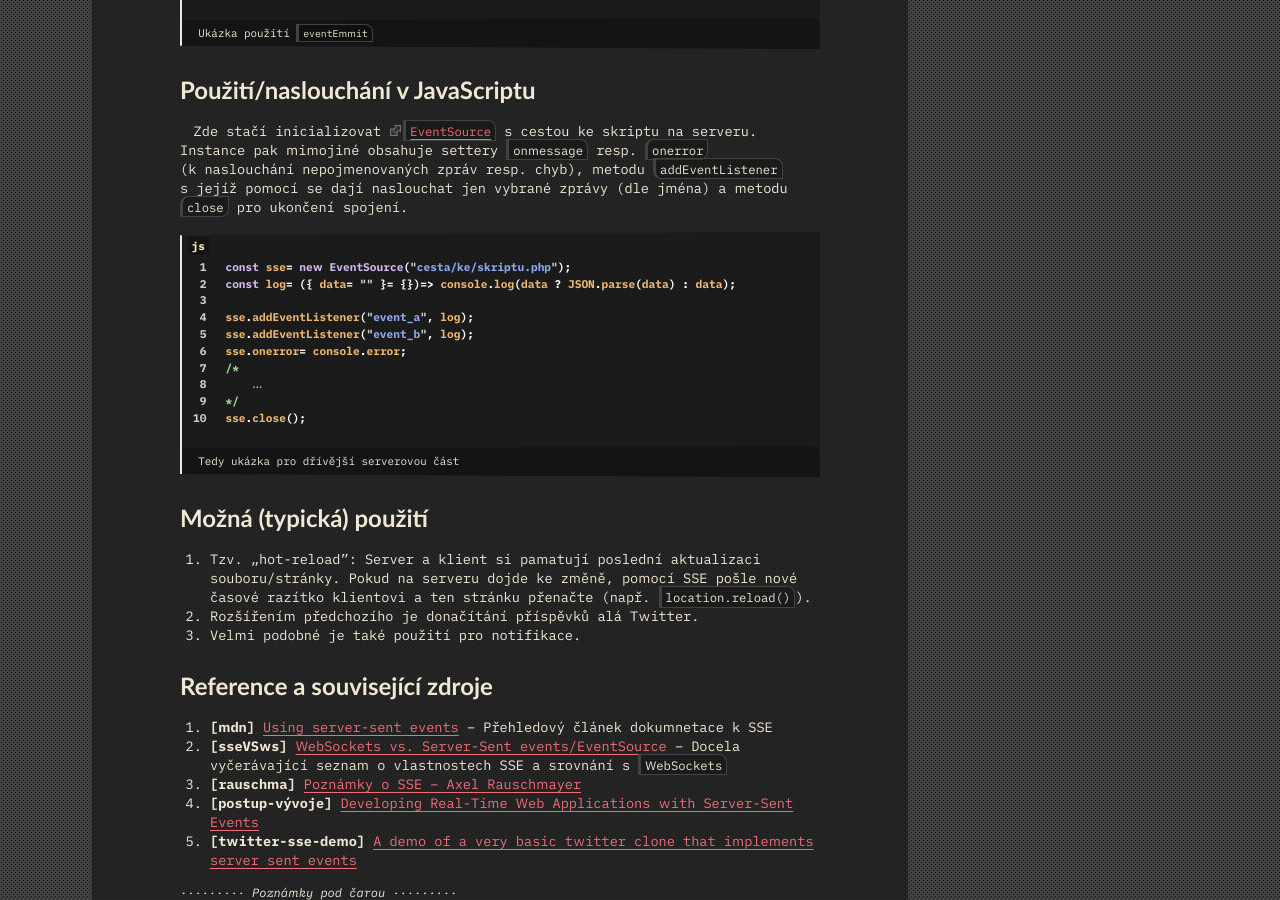
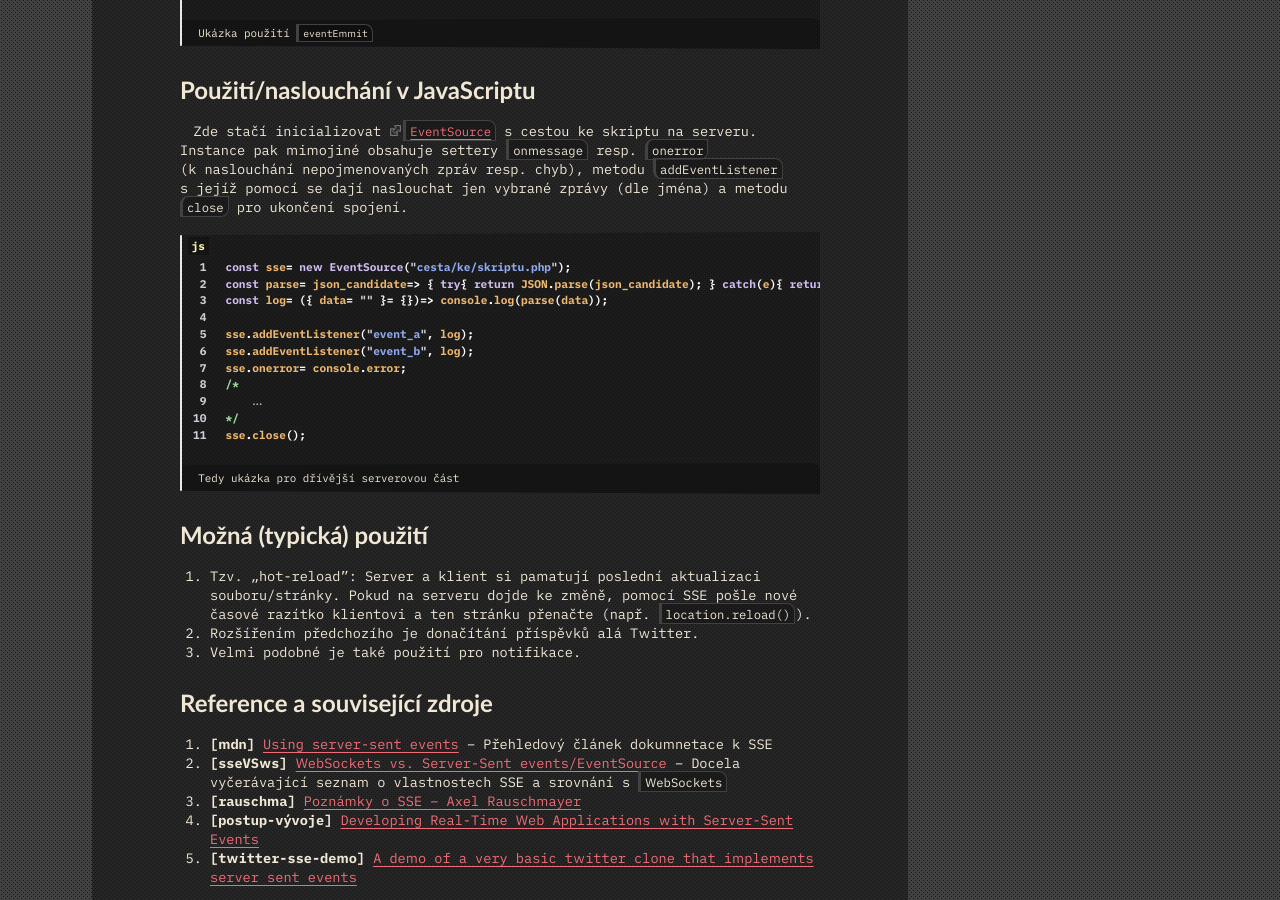
Before and after one commit to jaandrle/jaandrle.github.io, a Jekyll site: the page built from _posts/2020/2020-11-06-server-sent.md, in a window 1280 px wide and 900 px high, scrolled down 1485 px. Built offline with Jekyll 4.4.1, drawn with Linux system fonts in a browser that asks for light colours; emoji names are drawn with the system emoji font.

Commit message:
Update 2020-11-06-server-sent.md
fixes #49

````diff
--- a/_posts/2020/2020-11-06-server-sent.md
+++ b/_posts/2020/2020-11-06-server-sent.md
@@ -96,7 +96,8 @@ Zde stačí inicializovat [`EventSource`](https://developer.mozilla.org/en-US/do
 {% include code.html caption="Tedy ukázka pro dřívější serverovou část" code='
 ```JavaScript
 const sse= new EventSource("cesta/ke/skriptu.php");
-const log= ({ data= "" }= {})=> console.log(data ? JSON.parse(data) : data);
+const parse= json_candidate=> { try{ return JSON.parse(json_candidate); } catch(e){ return json_candidate; } };
+const log= ({ data= "" }= {})=> console.log(parse(data));
 
 sse.addEventListener("event_a", log);
 sse.addEventListener("event_b", log);
````
